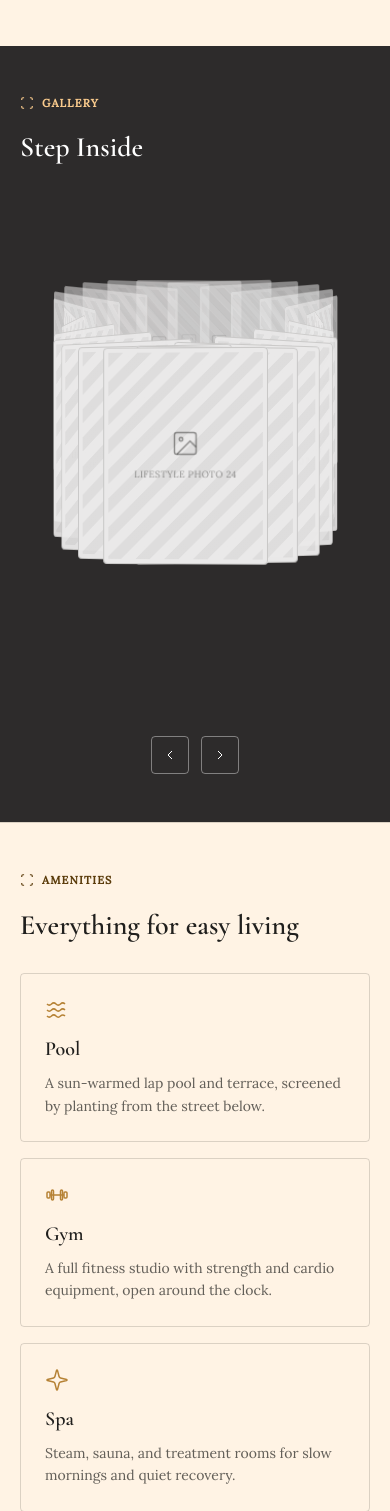
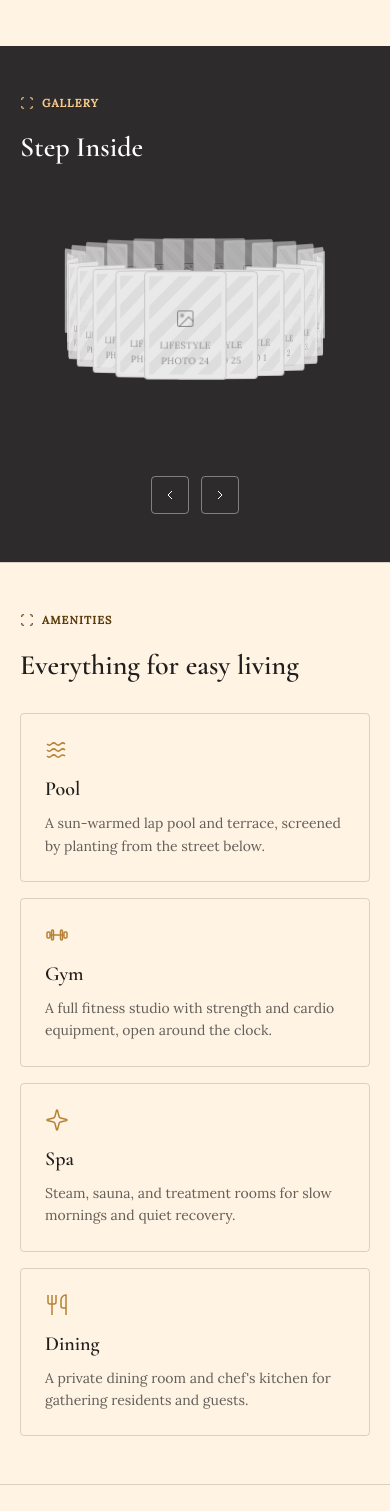
Before and after one commit to rehmankhalid-collab/Crestview-Estate, a FastAPI app: page / in a window 390 px wide. Shown: the part 2197-3708 px from the top of the page. Run offline with FastAPI, Linux system fonts and the light colour scheme.

Commit message:
Make the gallery carousel fully responsive, fix a real overflow bug
The carousel's card size (160x210px) and lift amount (110px) were
hardcoded regardless of viewport. On narrow screens the oval radius
shrank but the cards didn't, so side cards spilled past the stage's
own bounds and caused horizontal page scroll below ~444px of content
width — confirmed by measuring scrollWidth vs clientWidth from
320px up before/after.

- carousel.js now measures the stage on load and resize, and derives
  card width/height and lift proportionally, written to CSS custom
  properties (--card-w/--card-h) the stylesheet consumes.
- Stage height is now a clamp() instead of a fixed 520px, so the
  gallery doesn't eat the whole viewport on mobile.
- Added `overflow-x: hidden` on body as a defensive backstop.
- Autoplay now respects prefers-reduced-motion (drag/hover/prev-next
  still work; only the continuous auto-rotation is skipped).

Verified no horizontal overflow at 320/375/414/768/1024/1440px.

```diff
--- a/static/css/styles.css
+++ b/static/css/styles.css
@@ -34,9 +34,33 @@ body {
   font-family: var(--font-body);
   font-size: 16px;
   line-height: 1.7;
+  overflow-x: hidden;
+}
+
+@media (prefers-reduced-motion: reduce) {
+  html { scroll-behavior: auto; }
+  * { animation-duration: 0.01ms !important; animation-iteration-count: 1 !important; transition-duration: 0.01ms !important; }
 }
 
 h1, h2 { font-family: var(--font-heading); margin: 0; }
+
+a:focus-visible,
+button:focus-visible,
+.input:focus-visible {
+  outline: 2px solid var(--color-accent);
+  outline-offset: 3px;
+}
+
+/* Scroll-reveal: sections fade/slide in once as they enter the viewport
+   (toggled by static/js/main.js). Reduced-motion users get an instant
+   reveal via the global transition override above. */
+.reveal {
+  opacity: 0;
+  transform: translateY(28px);
+  transition: opacity 0.7s ease, transform 0.7s ease;
+}
+
+.reveal.is-visible { opacity: 1; transform: translateY(0); }
 
 p { margin: 0; }
 
@@ -419,26 +471,30 @@ a { color: inherit; }
 /* ===== Gallery carousel ===== */
 .carousel-stage {
   position: relative;
-  height: 520px;
+  height: clamp(260px, 40vw, 520px);
   width: 100%;
   max-width: var(--content-max);
   margin: 0 auto;
   perspective: 1600px;
   touch-action: pan-y;
+  /* --card-w / --card-h are set responsively by carousel.js */
+  --card-w: 160px;
+  --card-h: 210px;
 }
 
 .carousel-card {
   position: absolute;
   top: 50%;
   left: 50%;
-  width: 160px;
-  height: 210px;
-  margin: -105px 0 0 -80px;
+  width: var(--card-w);
+  height: var(--card-h);
+  margin: calc(var(--card-h) / -2) 0 0 calc(var(--card-w) / -2);
   will-change: transform, opacity;
   transition: box-shadow 0.2s ease;
 }
 
 .carousel-card .photo-slot { font-size: 9px; padding: 6px; }
+.carousel-card .photo-slot svg { width: 20px; height: 20px; }
 
 .carousel-card.is-hovered { box-shadow: 0 12px 30px rgba(0, 0, 0, 0.45); }
 
--- a/static/js/carousel.js
+++ b/static/js/carousel.js
@@ -15,14 +15,20 @@
   const AUTOPLAY_SPEED = 0.06; // degrees per frame
   const DRAG_SENSITIVITY = 0.3;
   const OVAL_DEPTH_RATIO = 0.42; // radiusZ = radiusX * this
+  const LIFT_RATIO = 0.21; // max upward shift for back cards, as a fraction of stage height
   const MIN_SCALE = 0.68;
   const MAX_SCALE = 1.0;
   const MIN_OPACITY = 0.45;
   const MAX_OPACITY = 1.0;
-  const MAX_LIFT = 110; // px a back-row card shifts upward vs. the front row
 
-  let stageWidth = stage.getBoundingClientRect().width;
-  let radiusX = stageWidth * 0.32;
+  const reduceMotion = window.matchMedia("(prefers-reduced-motion: reduce)").matches;
+
+  let stageWidth = 0;
+  let stageHeight = 0;
+  let radiusX = 0;
+  let maxLift = 0;
+  let cardWidth = 160;
+  let cardHeight = 210;
 
   let rotation = 0;
   let targetRotation = null; // used to ease prev/next steps
@@ -31,11 +37,30 @@
   let startRotation = 0;
   let hoveredIndex = null;
 
-  function recalcRadius() {
-    stageWidth = stage.getBoundingClientRect().width;
+  function recalcGeometry() {
+    const rect = stage.getBoundingClientRect();
+    stageWidth = rect.width;
+    stageHeight = rect.height;
     radiusX = stageWidth * 0.32;
+    maxLift = stageHeight * LIFT_RATIO;
+
+    // Card size scales with the stage so cards never spill past the
+    // viewport on narrow screens, but stays capped at its original size.
+    cardWidth = Math.max(80, Math.min(160, stageWidth * 0.135));
+    cardHeight = cardWidth * 1.3125;
+    stage.style.setProperty("--card-w", `${cardWidth.toFixed(1)}px`);
+    stage.style.setProperty("--card-h", `${cardHeight.toFixed(1)}px`);
   }
-  window.addEventListener("resize", recalcRadius);
+  recalcGeometry();
+
+  let resizeRaf = null;
+  window.addEventListener("resize", () => {
+    if (resizeRaf) return;
+    resizeRaf = requestAnimationFrame(() => {
+      recalcGeometry();
+      resizeRaf = null;
+    });
+  });
 
   function render() {
     const radiusZ = radiusX * OVAL_DEPTH_RATIO;
@@ -50,7 +75,7 @@
 
       let scale = MIN_SCALE + depth * (MAX_SCALE - MIN_SCALE);
       let opacity = MIN_OPACITY + depth * (MAX_OPACITY - MIN_OPACITY);
-      const lift = -MAX_LIFT * (1 - depth);
+      const lift = -maxLift * (1 - depth);
       let zIndex = Math.round(depth * 1000);
 
       const isHovered = i === hoveredIndex;
@@ -78,7 +103,7 @@
       } else {
         rotation += diff * 0.18;
       }
-    } else if (!dragging && hoveredIndex === null) {
+    } else if (!dragging && hoveredIndex === null && !reduceMotion) {
       rotation += AUTOPLAY_SPEED;
     }
     render();
```
Also changed, not shown: other parts of static/css/styles.css (+35 -3 lines).
